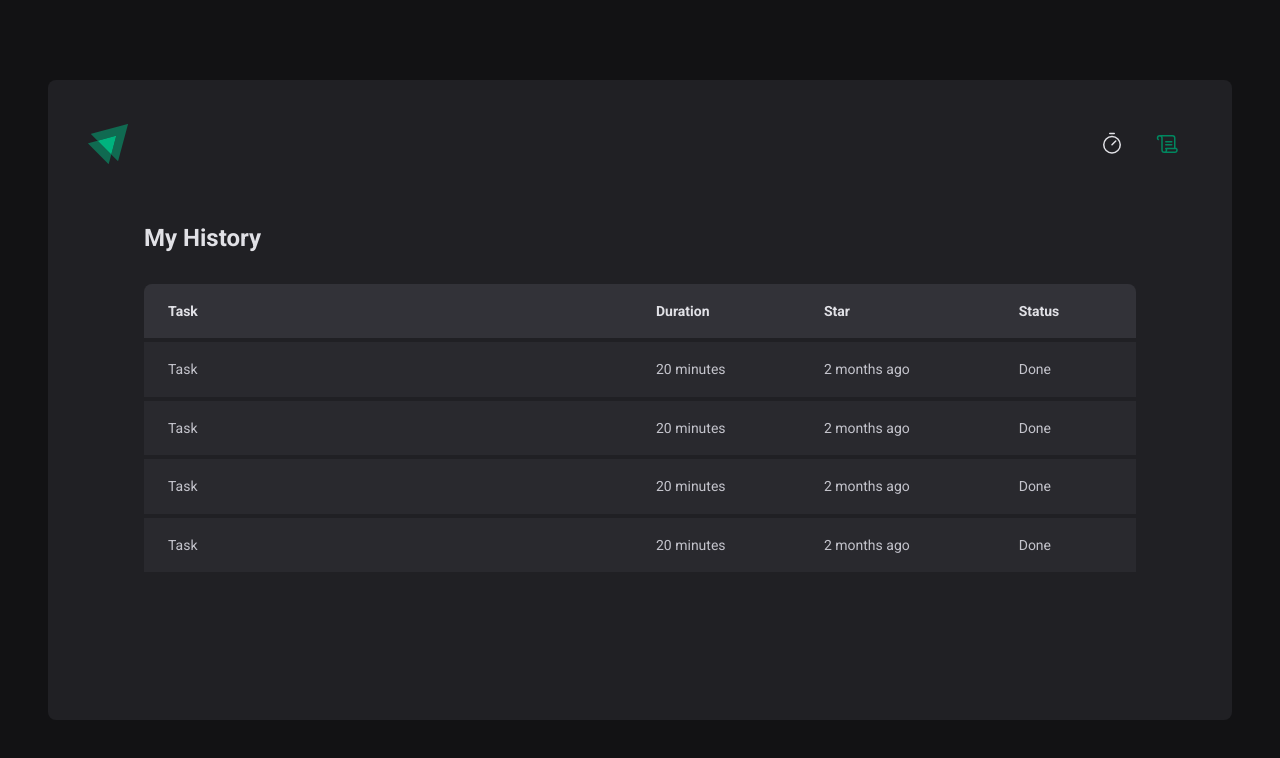
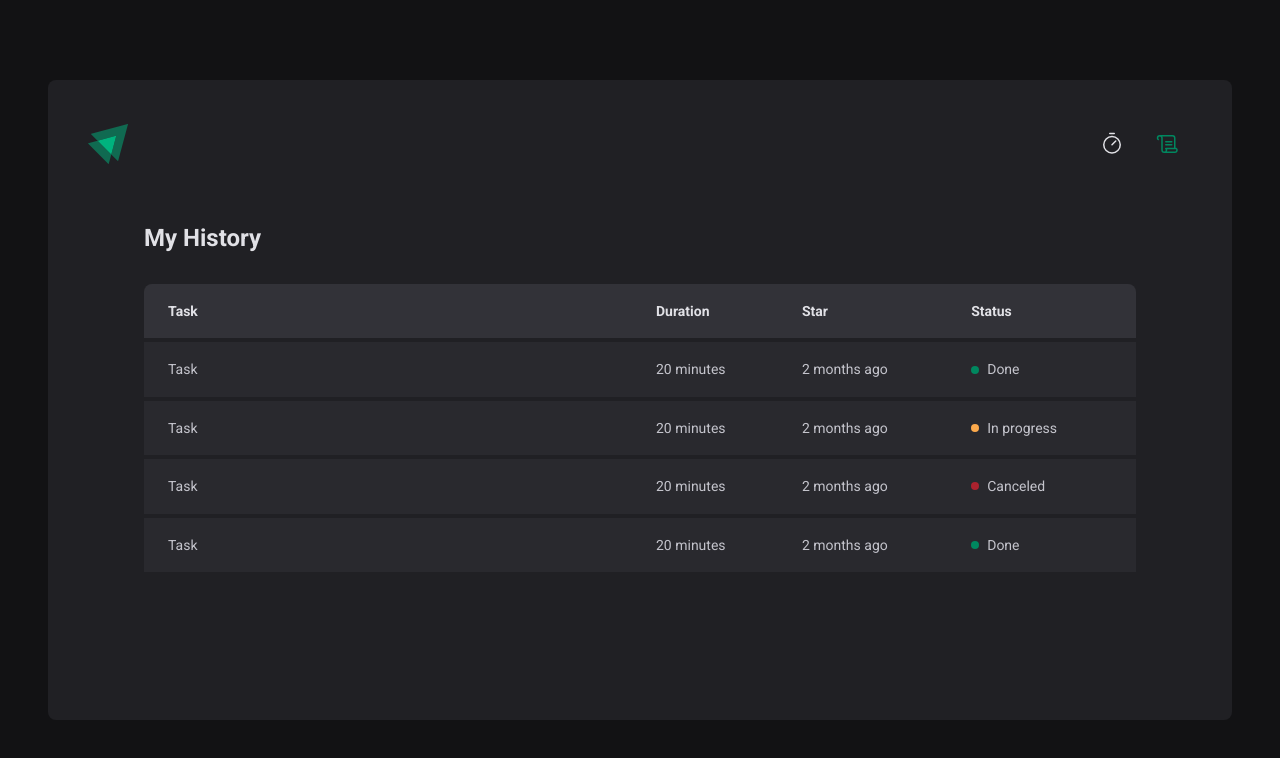
Before and after one commit to bezerrarodrigo/pomodoro-timer, a React (Vite) app: page /history in a window 1280 px wide. Shown: the top 758 px of the page. Built offline with nearby package versions, Linux system fonts and the light colour scheme.

Commit message:
feat: status component

```diff
--- a/src/pages/History/index.tsx
+++ b/src/pages/History/index.tsx
@@ -1,4 +1,4 @@
-import { HistoryContainer, HistoryList } from './styles'
+import { HistoryContainer, HistoryList, Status } from './styles'
 
 export default function History() {
   return (
@@ -19,25 +19,33 @@
               <td>Task</td>
               <td>20 minutes</td>
               <td>2 months ago</td>
-              <td>Done</td>
+              <td>
+                <Status statusColor="green">Done</Status>
+              </td>
             </tr>
             <tr>
               <td>Task</td>
               <td>20 minutes</td>
               <td>2 months ago</td>
-              <td>Done</td>
+              <td>
+                <Status statusColor="yellow">In progress</Status>
+              </td>
             </tr>
             <tr>
               <td>Task</td>
               <td>20 minutes</td>
               <td>2 months ago</td>
-              <td>Done</td>
+              <td>
+                <Status statusColor="red">Canceled</Status>
+              </td>
             </tr>
             <tr>
               <td>Task</td>
               <td>20 minutes</td>
               <td>2 months ago</td>
-              <td>Done</td>
+              <td>
+                <Status statusColor="green">Done</Status>
+              </td>
             </tr>
           </tbody>
         </table>
--- a/src/pages/History/styles.ts
+++ b/src/pages/History/styles.ts
@@ -59,3 +59,27 @@
     }
   }
 `
+
+const STATUS_COLORS = {
+  yellow: 'yellow-500',
+  green: 'green-500',
+  red: 'red-500',
+}
+
+interface StatusProps {
+  statusColor: keyof typeof STATUS_COLORS
+}
+
+export const Status = styled.span<StatusProps>`
+  display: flex;
+  align-items: center;
+  gap: 0.5rem;
+
+  &::before {
+    content: '';
+    width: 0.5rem;
+    height: 0.5rem;
+    border-radius: 50%;
+    background: ${(props) => props.theme[STATUS_COLORS[props.statusColor]]};
+  }
+`
--- a/src/pages/Home/index.tsx
+++ b/src/pages/Home/index.tsx
@@ -50,7 +50,7 @@
 
         <StartCountdownButton disabled type="submit">
           <Play size={24} />
-          Começar
+          Start
         </StartCountdownButton>
       </form>
     </HomeContainer>
```
